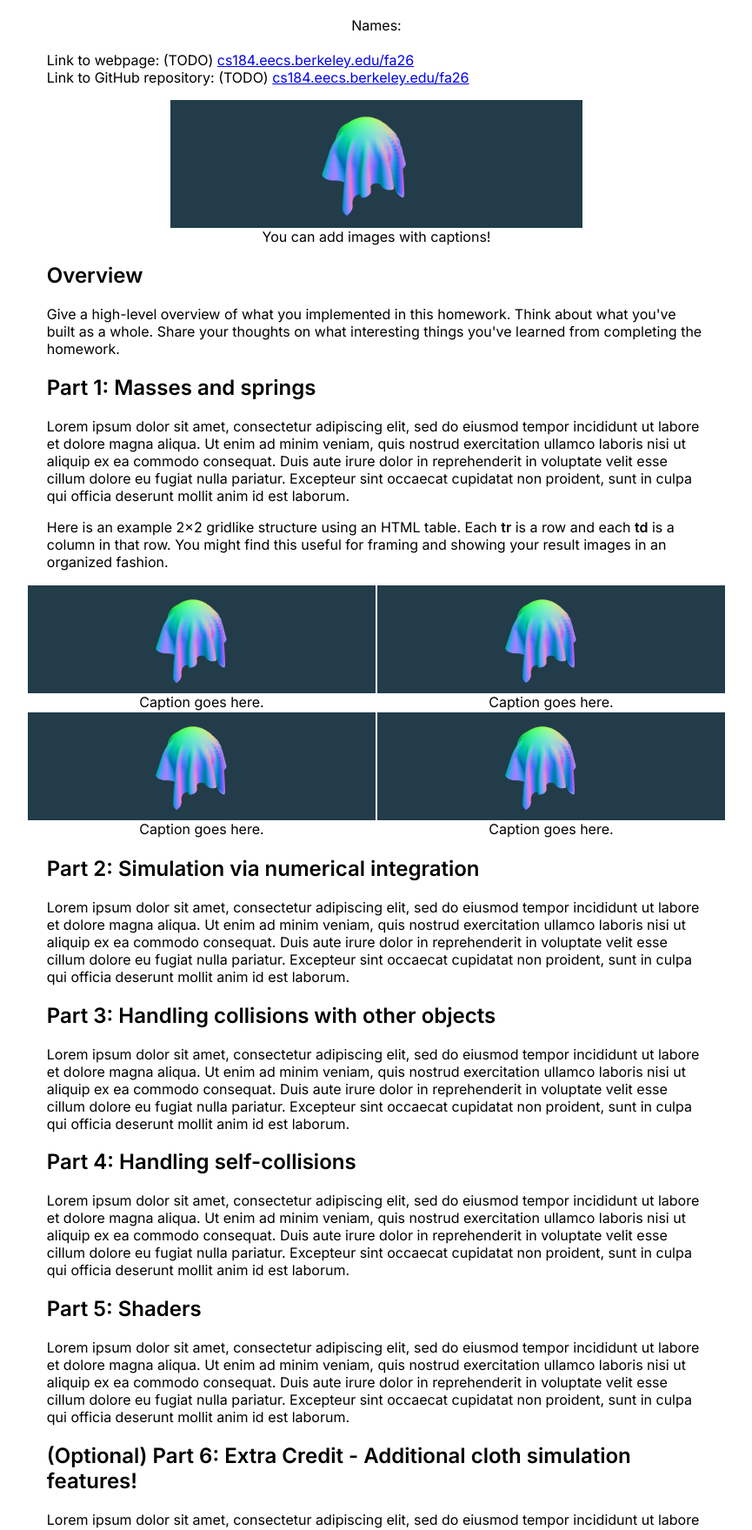
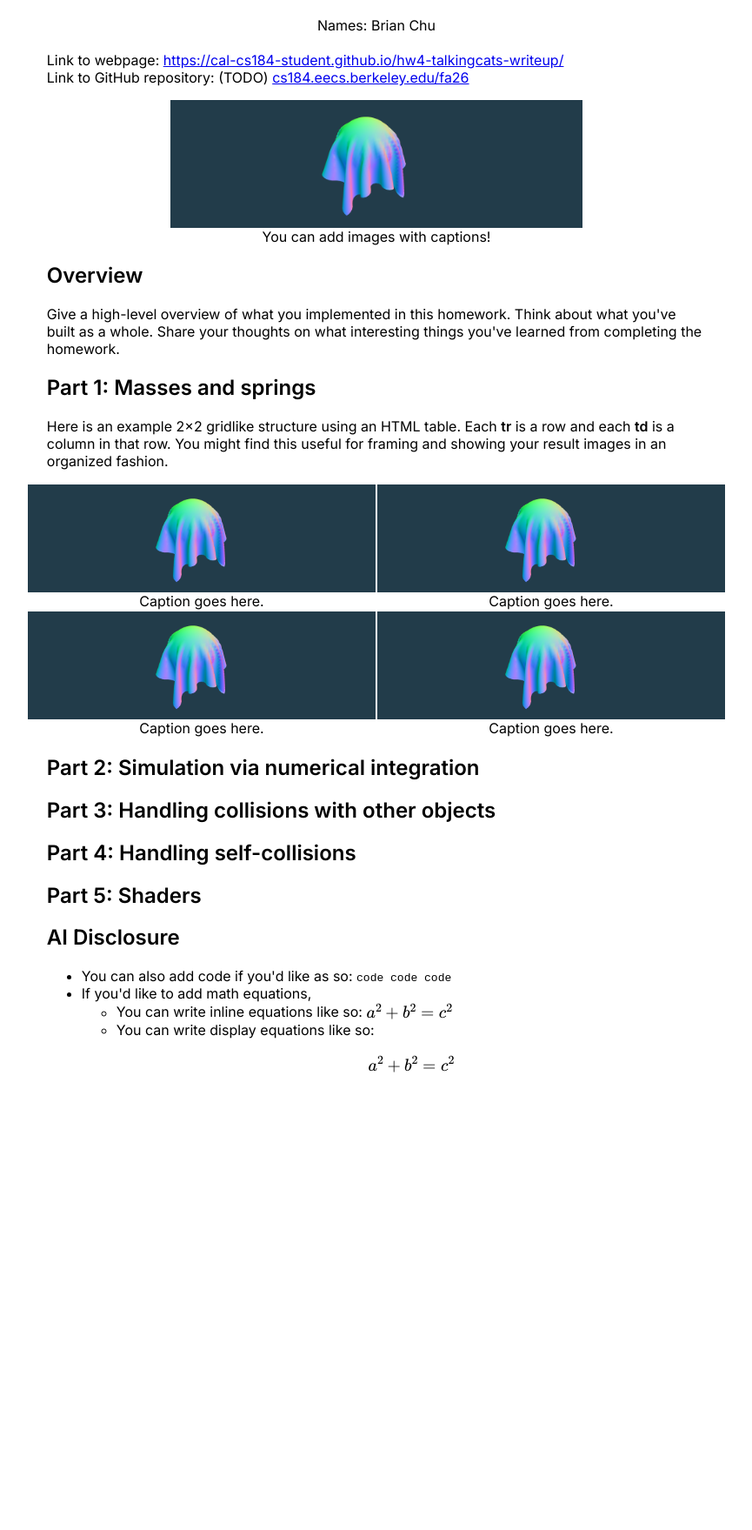
Before and after one commit to cal-cs184-student/hw4-talkingcats-writeup, a plain HTML site: page index.html in a window 1280 px wide. Shown: the part 131-1890 px from the top of the page at 87% size, without its empty margins (207-1072 px from the left). After the commit the page ends 1451 px from the top, so only its background shows below. Drawn offline with nearby package versions, Linux system fonts and the light colour scheme; some packages are replaced by stand-ins of ours.

Commit message:
cleanup first wave
cleanup first wave

```diff
--- a/index.html
+++ b/index.html
@@ -28,11 +28,11 @@
 	<body>
 		<div class="container">
 		<h1>CS184/284A Fall 2026 Homework 4 Write-Up</h1>
-		<div style="text-align: center;">Names: </div>
+		<div style="text-align: center;">Names: Brian Chu </div>
 
 		<br>
 
-		Link to webpage: (TODO) <a href="https://cs184.eecs.berkeley.edu/fa26">cs184.eecs.berkeley.edu/fa26</a>
+		Link to webpage: <a href="https://cal-cs184-student.github.io/hw4-talkingcats-writeup/">https://cal-cs184-student.github.io/hw4-talkingcats-writeup/</a>
 
 		<br>
 
@@ -51,7 +51,6 @@
 		Give a high-level overview of what you implemented in this homework. Think about what you've built as a whole. Share your thoughts on what interesting things you've learned from completing the homework.
 
 		<h2>Part 1: Masses and springs</h2>
-		Lorem ipsum dolor sit amet, consectetur adipiscing elit, sed do eiusmod tempor incididunt ut labore et dolore magna aliqua. Ut enim ad minim veniam, quis nostrud exercitation ullamco laboris nisi ut aliquip ex ea commodo consequat. Duis aute irure dolor in reprehenderit in voluptate velit esse cillum dolore eu fugiat nulla pariatur. Excepteur sint occaecat cupidatat non proident, sunt in culpa qui officia deserunt mollit anim id est laborum.
 
 		<p>Here is an example 2x2 gridlike structure using an HTML table. Each <b>tr</b> is a row and each <b>td</b> is a column in that row. You might find this useful for framing and showing your result images in an organized fashion.</p>
 		<div style="display: flex; flex-direction: column; align-items: center;">
@@ -80,21 +79,18 @@
 		</div>
 
 		<h2>Part 2: Simulation via numerical integration</h2>
-		Lorem ipsum dolor sit amet, consectetur adipiscing elit, sed do eiusmod tempor incididunt ut labore et dolore magna aliqua. Ut enim ad minim veniam, quis nostrud exercitation ullamco laboris nisi ut aliquip ex ea commodo consequat. Duis aute irure dolor in reprehenderit in voluptate velit esse cillum dolore eu fugiat nulla pariatur. Excepteur sint occaecat cupidatat non proident, sunt in culpa qui officia deserunt mollit anim id est laborum.
+
 
 		<h2>Part 3: Handling collisions with other objects</h2>
-		Lorem ipsum dolor sit amet, consectetur adipiscing elit, sed do eiusmod tempor incididunt ut labore et dolore magna aliqua. Ut enim ad minim veniam, quis nostrud exercitation ullamco laboris nisi ut aliquip ex ea commodo consequat. Duis aute irure dolor in reprehenderit in voluptate velit esse cillum dolore eu fugiat nulla pariatur. Excepteur sint occaecat cupidatat non proident, sunt in culpa qui officia deserunt mollit anim id est laborum.
+
 
 		<h2>Part 4: Handling self-collisions</h2>
-		Lorem ipsum dolor sit amet, consectetur adipiscing elit, sed do eiusmod tempor incididunt ut labore et dolore magna aliqua. Ut enim ad minim veniam, quis nostrud exercitation ullamco laboris nisi ut aliquip ex ea commodo consequat. Duis aute irure dolor in reprehenderit in voluptate velit esse cillum dolore eu fugiat nulla pariatur. Excepteur sint occaecat cupidatat non proident, sunt in culpa qui officia deserunt mollit anim id est laborum.
 
 		<h2>Part 5: Shaders</h2>
-		Lorem ipsum dolor sit amet, consectetur adipiscing elit, sed do eiusmod tempor incididunt ut labore et dolore magna aliqua. Ut enim ad minim veniam, quis nostrud exercitation ullamco laboris nisi ut aliquip ex ea commodo consequat. Duis aute irure dolor in reprehenderit in voluptate velit esse cillum dolore eu fugiat nulla pariatur. Excepteur sint occaecat cupidatat non proident, sunt in culpa qui officia deserunt mollit anim id est laborum.
 
-		<h2>(Optional) Part 6: Extra Credit - Additional cloth simulation features!</h2>
-		Lorem ipsum dolor sit amet, consectetur adipiscing elit, sed do eiusmod tempor incididunt ut labore et dolore magna aliqua. Ut enim ad minim veniam, quis nostrud exercitation ullamco laboris nisi ut aliquip ex ea commodo consequat. Duis aute irure dolor in reprehenderit in voluptate velit esse cillum dolore eu fugiat nulla pariatur. Excepteur sint occaecat cupidatat non proident, sunt in culpa qui officia deserunt mollit anim id est laborum.
 
-		<h2>Additional Notes (please remove)</h2>
+		<h2>AI Disclosure</h2>
+
 		<ul>
 			<li>You can also add code if you'd like as so: <code>code code code</code></li>
 			<li>If you'd like to add math equations,
```
